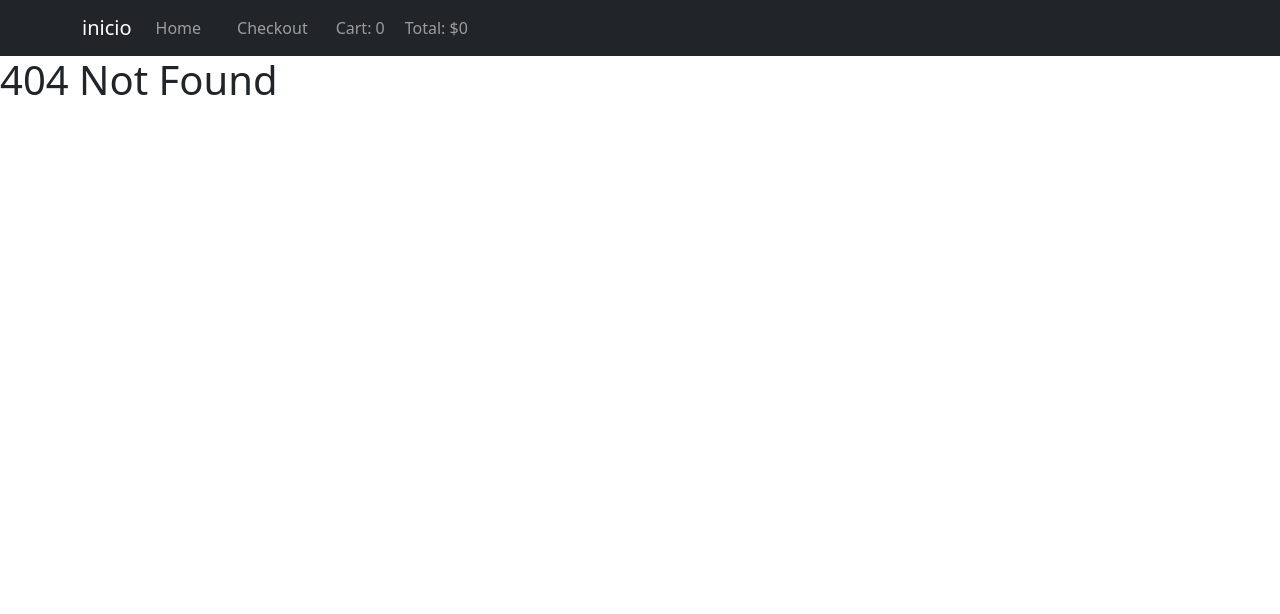
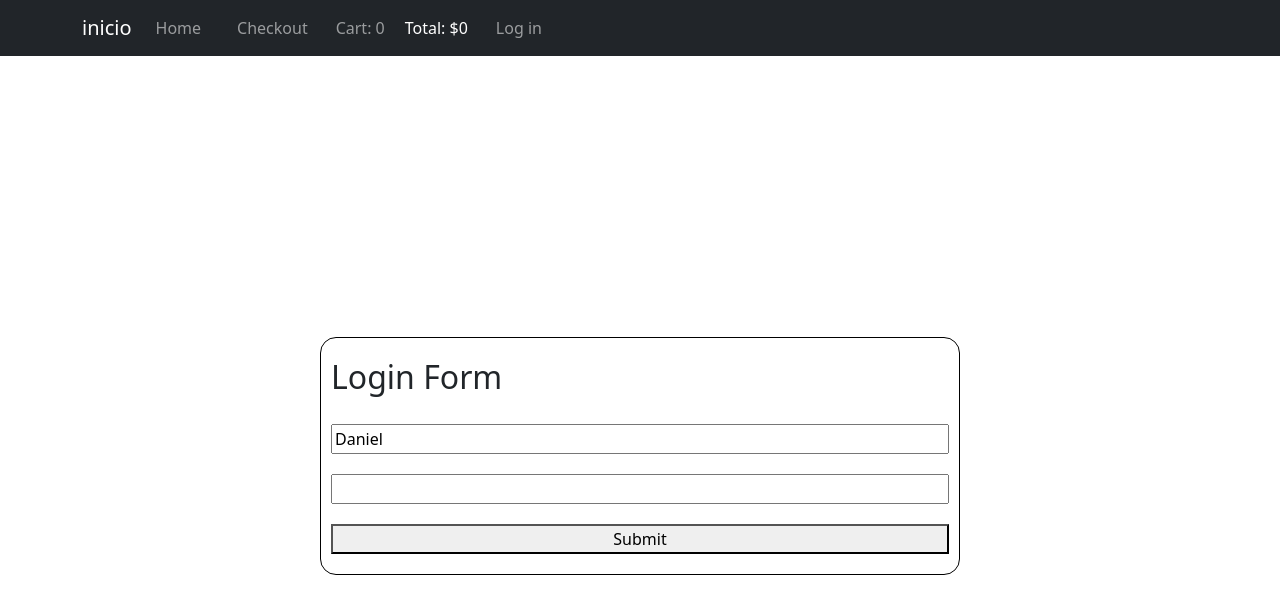
Before and after one commit to carlosAguinaga/ecommerce-react, a React (Create React App) app: page /login in a window 1280 px wide. Before the commit this address had no page. Shown: the top 614 px of the page. Built offline with nearby package versions, Linux system fonts and the light colour scheme.

Commit message:
feat: formik added

```diff
--- a/package.json
+++ b/package.json
@@ -7,6 +7,7 @@
     "@testing-library/react": "^11.1.0",
     "@testing-library/user-event": "^12.1.10",
     "bootstrap": "^5.1.1",
+    "formik": "^2.2.9",
     "react": "^17.0.2",
     "react-bootstrap": "^2.0.0-rc.0",
     "react-dom": "^17.0.2",
--- a/src/App.jsx
+++ b/src/App.jsx
@@ -5,16 +5,19 @@ import LoaderPage from "./components/custom/loaderPage/LoaderPage.jsx";
 import "bootstrap/dist/css/bootstrap.min.css";
 import { ProductListProvider } from "./context/ProductListContext";
 import { ShopCartProvider } from "./context/ShopCartContext";
+import { UserProvider } from "./context/UserContext";
 import Main from "./layouts/Main";
 
 // import Home from "./views/Home";
 // import Tienda from "./views/Tienda";
 const Home = lazy(() => import("./views/Home/Home"));
 const ShopCart = lazy(() => import("./views/ShopCart/ShopCart"));
+const LoginForm = lazy(() => import("./views/Login/LoginForm"));
 
 function App() {
   return (
     <>
+      <UserProvider>
         <ProductListProvider>
           <ShopCartProvider>
             <Router>
@@ -31,6 +34,11 @@ function App() {
                       <ShopCart />
                     </Suspense>
                   </Route>
+                  <Route path="/login" exact>
+                    <Suspense fallback={<LoaderPage />}>
+                      <LoginForm />
+                    </Suspense>
+                  </Route>
                   <Route path="*">
                     <h1>404 Not Found</h1>
                   </Route>
@@ -39,6 +47,7 @@ function App() {
             </Router>
           </ShopCartProvider>
         </ProductListProvider>
+      </UserProvider>
     </>
   );
 }
--- a/src/components/custom/Header/Header.jsx
+++ b/src/components/custom/Header/Header.jsx
@@ -3,7 +3,7 @@ import "./Header.styles.css";
 import { Container, Nav, Navbar } from "react-bootstrap";
 import { Link } from "react-router-dom";
 
-const Header = ({ cart, total, name }) => {
+const Header = ({ cart, total, session }) => {
   return (
     <Navbar variant="dark" bg="dark">
       <Container>
@@ -14,15 +14,29 @@ const Header = ({ cart, total, name }) => {
           <Nav.Link as={Link} to="/" className="header-link">
             Home
           </Nav.Link>
-          <Nav.Link as={Link} to="/shop-cart" className="header-link">
+          <Nav.Link as={Link} to="/" className="header-link">
             Checkout
           </Nav.Link>
+
           <Navbar.Text as={Link} to="/shop-cart" className="header-link">
             Cart: {cart.length}
           </Navbar.Text>
-          <Navbar.Text as={Link} to="/shop-cart" className="header-link">
-            Total: {total > 0 ? "$" + total : "$0"}
+
+          <Navbar.Text>
+            <span className="header-link">
+              Total: {total > 0 ? "$" + total : "$0"}
+            </span>
           </Navbar.Text>
+
+          {session.isOnSession ? (
+            <Navbar.Text>
+              <span className="header-link">Welcome: {session.user}</span>
+            </Navbar.Text>
+          ) : (
+            <Nav.Link as={Link} to="/login" className="header-link">
+              Log in
+            </Nav.Link>
+          )}
         </Nav>
       </Container>
     </Navbar>
--- /dev/null
+++ b/src/context/UserContext.jsx
@@ -0,0 +1,38 @@
+import React, { createContext, useReducer } from 'react'
+
+const UserContext = createContext()
+
+const initialState = {
+    user: "",
+    password: "",
+    isOnSession: false
+}
+
+const reducer = (state, action) => {
+    switch (action.type) {
+        case "SUCCESS":
+            return {
+                user: action.payload.user,
+                email: action.payload.email,
+                isOnSession: true
+            }
+
+        default:
+            return state
+    }
+}
+
+const UserProvider = ({children}) => {
+
+    const [state, dispatch] = useReducer(reducer, initialState)
+
+    const data = {state, dispatch}
+
+    return (
+        <UserContext.Provider value={data}>
+            {children}
+        </UserContext.Provider>
+    )
+}
+
+export {UserContext, UserProvider}
--- a/src/layouts/Main.jsx
+++ b/src/layouts/Main.jsx
@@ -1,18 +1,23 @@
-import React, { useContext } from 'react'
-import Header from '../components/custom/Header/Header'
-import { ShopCartContext } from '../context/ShopCartContext'
+import React, { useContext } from "react";
+import Header from "../components/custom/Header/Header";
+import { ShopCartContext } from "../context/ShopCartContext";
+import { UserContext } from "../context/UserContext";
 
+const Main = ({ children }) => {
+  const { state: cartState } = useContext(ShopCartContext);
+  const { state: userState } = useContext(UserContext);
 
-const Main = ({children}) => {
+  return (
+    <>
+      <Header
+        cart={cartState.cart}
+        total={cartState.totalPrice}
+        name={cartState.user}
+        session={userState}
+      />
+      {children}
+    </>
+  );
+};
 
-    const {state} = useContext(ShopCartContext)
-
-    return (
-        <>
-            <Header cart={state.cart} total={state.totalPrice} name={state.user}/>
-            {children}
-        </>
-    )
-}
-
-export default Main
+export default Main;
--- a/src/layouts/TableCart.jsx
+++ b/src/layouts/TableCart.jsx
@@ -1,11 +1,16 @@
-import React from "react";
-
+import React, { useContext } from "react";
 import { Table } from "react-bootstrap";
+import { Link } from "react-router-dom";
+import { ShopCartContext } from "../context/ShopCartContext";
 
 const TableCart = ({ children }) => {
+  const { state } = useContext(ShopCartContext);
+
   return (
-    <div style={{width:"60", margin: "auto", marginTop: 30}}>
-      <Table striped bordered hover>
+    <div style={{ width: "60", margin: "auto", marginTop: 30, textAlign: "center" }}>
+
+      {state.cart.length > 0 ? (
+        <Table striped bordered hover>
         <thead>
           <tr>
             <th>#</th>
@@ -16,8 +21,14 @@ const TableCart = ({ children }) => {
             <th>Actions</th>
           </tr>
         </thead>
-        <tbody>{children}</tbody>
+        <tbody>
+          {children}
+          <tr>
+            <td>Total: ${state.totalPrice}</td>
+          </tr>
+        </tbody>
       </Table>
+      ): <Link to="/">Empty shopping cart</Link>}
     </div>
   );
 };
--- /dev/null
+++ b/src/views/Login/LoginForm.jsx
@@ -0,0 +1,106 @@
+import React, { useContext, useState } from "react";
+import { Formik } from "formik";
+import "./LoginForm.styles.css";
+import { UserContext } from "../../context/UserContext";
+import { useHistory } from "react-router";
+
+const auth = {
+  user: "Carlos",
+  email: "carlos@carlos.com",
+  password: "carlos",
+};
+
+const LoginForm = () => {
+  const { dispatch } = useContext(UserContext);
+
+  const history = useHistory();
+
+  const [initialValues, setInitialValues] = useState({
+    email: "Daniel",
+    password: "",
+  });
+
+  const handleFormValidate = (values) => {
+    const errors = {};
+    if (!values.email) {
+      errors.email = "Required";
+    } else if (!/^[A-Z0-9._%+-]+@[A-Z0-9.-]+\.[A-Z]{2,}$/i.test(values.email)) {
+      errors.email = "Invalid email address";
+    }
+    return errors;
+  };
+
+  const handleSubmit = (values, { setSubmitting }) => {
+    if (auth.email === values.email && auth.password === values.password) {
+      dispatch({
+        type: "SUCCESS",
+        payload: { user: auth.user, email: auth.email, isOnSession: true },
+      });
+
+      history.push("/");
+    } else {
+      alert("Wrong credentials");
+    }
+
+     // try {
+    //   const response = await fetch(URL, {
+    //     method: "POST",
+    //     body: {
+    //       email: initialValues.email,
+    //       password: initialValues.password
+    //     }
+    //   });
+    //   const result = await response.json();
+    //   console.log(result)
+    // } catch (error) {
+    //     console.log(error)
+    // }
+
+  };
+
+  return (
+    <div className="login-container">
+      <Formik
+        initialValues={initialValues}
+        validate={handleFormValidate}
+        onSubmit={handleSubmit}
+      >
+        {({
+          values,
+          errors,
+          touched,
+          handleChange,
+          handleBlur,
+          handleSubmit,
+          isSubmitting,
+          /* and other goodies */
+        }) => (
+          <form onSubmit={handleSubmit} className="login-form">
+            <h2>Login Form</h2>
+            <input
+              type="email"
+              name="email"
+              onChange={handleChange}
+              onBlur={handleBlur}
+              value={values.email}
+            />
+            {errors.email && touched.email && errors.email}
+            <input
+              type="password"
+              name="password"
+              onChange={handleChange}
+              onBlur={handleBlur}
+              value={values.password}
+            />
+            {errors.password && touched.password && errors.password}
+            <button type="submit" disabled={isSubmitting}>
+              Submit
+            </button>
+          </form>
+        )}
+      </Formik>
+    </div>
+  );
+};
+
+export default LoginForm;
--- /dev/null
+++ b/src/views/Login/LoginForm.styles.css
@@ -0,0 +1,21 @@
+
+.login-container {
+    height: 100vh;
+    display: flex;
+    justify-content: center;
+    align-items: center;
+}
+
+.login-form {
+    width: 50%;
+    padding: 20px 10px;
+    border: 1px solid #000;
+    border-radius: 1rem;
+    display: flex;
+    flex-direction: column;
+}
+
+.login-form input,
+.login-form button {
+  margin-top: 20px;
+}
--- a/src/views/ShopCart/ShopCart.jsx
+++ b/src/views/ShopCart/ShopCart.jsx
@@ -1,17 +1,14 @@
 import React, { useContext } from "react";
-import { Link } from "react-router-dom";
-// import Product from "../../components/Home/Product/Product";
 import { ShopCartContext } from "../../context/ShopCartContext";
 import "./ShopCart.styles.css";
 import { Button } from "react-bootstrap";
 import TableCart from "../../layouts/TableCart";
 
 const ShopCart = () => {
-  const { state } = useContext(ShopCartContext);
+  const { state, dispatch } = useContext(ShopCartContext);
 
   return (
     <>
-      <Link to="/">Go back</Link>
       <TableCart>
         {state.cart.map((product, index) => (
           <tr key={index}>
@@ -27,18 +24,16 @@ const ShopCart = () => {
             <td>{product.description}</td>
             <td>{product.price}</td>
             <td>
-              <Button variant="danger">Remove</Button>
+              <Button
+                variant="danger"
+                onClick={() =>
+                  dispatch({ type: "REMOVE", payload: {id: product.id, name: product.name, price: product.price} })
+                }
+              >
+                Remove
+              </Button>
             </td>
           </tr>
-          // <Product
-          //   key={product.id}
-          //   name={product.name}
-          //   description={product.desc}
-          //   price={product.price}
-          //   id={product.id}
-          //   img={product.img}
-          //   status={"delete"}
-          // />
         ))}
       </TableCart>
     </>
```
Also changed, not shown: 1 other file (tests, documents, lock files or other folders). Lines whose indentation alone changed are shown as unchanged.
